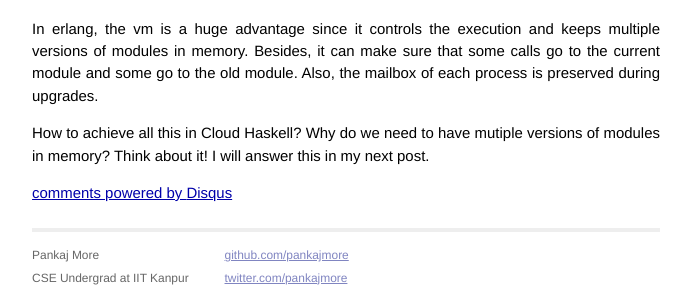
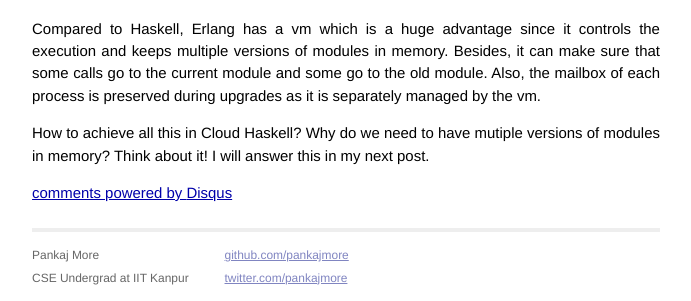
Before and after one commit to pankajmore/pankajmore.github.com, a Jekyll site: the page built from _posts/2014-02-06-code-reloading-in-erlang.md, in a window 1280 px wide, cut to the strip 1515-1816 px from the top of the page. Shown: the whole strip, without its empty margins (294-985 px from the left). Built offline with Jekyll 4.4.1, drawn with Linux system fonts in a browser that asks for light colours; Markdown is read by kramdown in place of the engine named in the settings; comment, search, counter and statistics services are not loaded.

Commit message:
fixed a confusion in erlang post

```diff
--- a/_posts/2014-02-06-code-reloading-in-erlang.md
+++ b/_posts/2014-02-06-code-reloading-in-erlang.md
@@ -44,11 +44,11 @@ upgrade has occurred.
 
 <iframe src="http://showterm.io/0159350f205cc475c7f18" width="640" height="600"></iframe>
 
-In erlang, the vm is a huge advantage since it controls the execution
-and keeps multiple versions of modules in memory.  Besides, it can
-make sure that some calls go to the current module and some go to the
-old module.  Also, the mailbox of each process is preserved during
-upgrades.
+Compared to Haskell, Erlang has a vm which is a huge advantage since
+it controls the execution and keeps multiple versions of modules in
+memory.  Besides, it can make sure that some calls go to the current
+module and some go to the old module.  Also, the mailbox of each
+process is preserved during upgrades as it is separately managed by the vm.
 
 How to achieve all this in Cloud Haskell?
 Why do we need to have mutiple versions of modules in memory?
```
